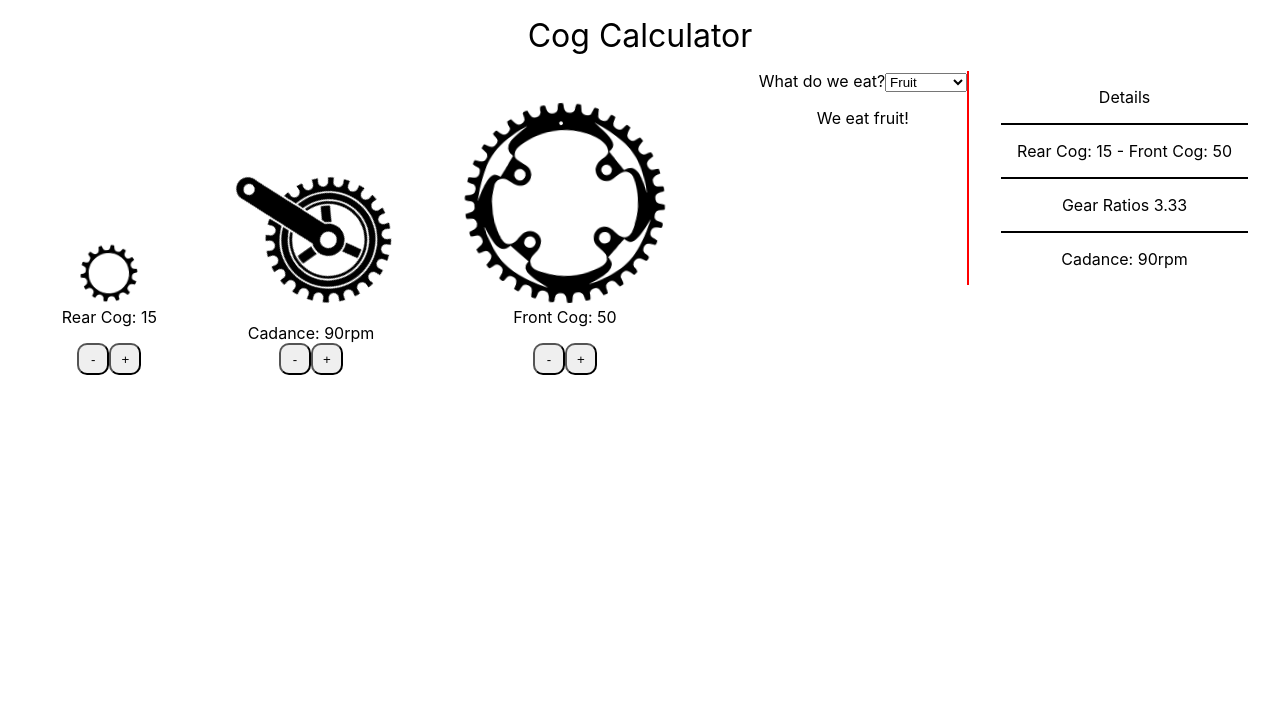
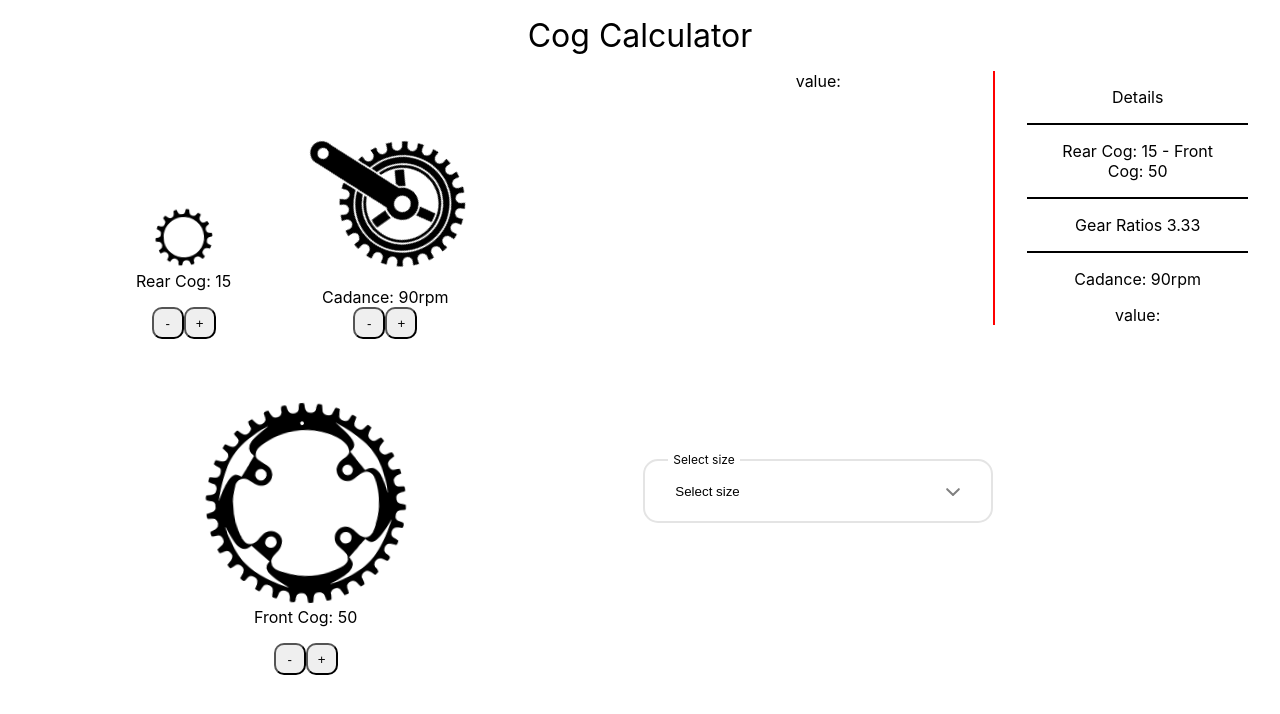
Before and after one commit to lucianboatright/Cog_Calc_tested, a React (Create React App) app: page / in a window 1280 px wide. Shown: the top 714 px of the page. Built offline with nearby package versions, Linux system fonts and the light colour scheme.

Commit message:
working state transfer into details

```diff
--- a/src/App.tsx
+++ b/src/App.tsx
@@ -1,4 +1,5 @@
-import React from 'react';
+import React, { useState } from 'react';
+import WheelSize from './components/Wheel/WheelSize';
 import './App.css';
 // import { Details } from './components/Details/Details'
 import RearCogProvider from './components/Context/RearCogContext';
@@ -11,10 +12,25 @@ import CrankProvider from './components/Context/CrankContext';
 // import WheelProvider from './components/Context/WheellContext';
 
 
-import WheelSize from './components/Wheel/WheelSize';
-
 
 function App() {
+
+  const [value, setValue] = useState<string>("");
+  const [text, setText] = useState<string>("")
+
+  const options = [
+    { text: "28 Inch", value: "635" },
+    { text: "27 Inch", value: "630" },
+    { text: "29 Inch / 700c", value: "622" },
+    { text: "26 Inch", value: "559" },
+    { text: "650b / 27.5 Inch", value: "584" },
+    { text: "24 Inch", value: "559" },
+    { text: "16 Inch", value: "349" }
+  ];
+  console.log(value);
+  console.log(text);
+  // console.log(text);
+
   return (
     <div className="App">
       <RearCogProvider>
@@ -29,10 +45,18 @@ function App() {
                     <DriveTrain />
                 </div>
                 <div>
-                    <WheelSize />
+                <div>value: {value}</div>
+                  <WheelSize
+                    label="Select size"
+                    placeholder="Select size"
+                    options={options}
+                    handleChange={(e: string) => setValue(e)}
+                    handleChangeText={(e: string) => setText(e)}
+                    // handleChange={(e: string) => setText(e)}
+                  />
                 </div>
                 <div className="Detials">
-                  <Details />
+                  <Details wheelSize={value} wheelType={text}/>
                 </div>
               </div>
             {/* </WheelProvider> */}
--- a/src/components/Details/Details.tsx
+++ b/src/components/Details/Details.tsx
@@ -9,7 +9,7 @@ import { CrankContext } from '../Context/CrankContext';
 // import './components/Wheel/wheelstyles.css';
 
 
-const Detail = () => {
+const Detail = ({ wheelSize, wheelType }) => {
     const {frontCog} = useContext(FrontCogContext)
     const {rearCog} = useContext(RearCogContext)
     const {crankRpm} = useContext(CrankContext)
@@ -27,7 +27,7 @@ const Detail = () => {
             <div className='Cogs_Display'><span data-testid="Details_Cogs_Rear">Rear Cog: {rearCog} - </span><span data-testid="Details_Cogs_Front">Front Cog: {frontCog}</span></div>
             <div className='Gear_ratio' data-testid="Gear_ratio">Gear Ratios {GearRatio}</div>
             <div className='Cadance_rpm_Datails' data-testid="Cadance_rpm_Datails">Cadance: {crankRpm}rpm </div>
-            {/* <div>value: {this.props.data}</div> */}
+            <div>value: {wheelType}</div>
         </div>
     )
 }
--- a/src/components/Wheel/WheelSize.tsx
+++ b/src/components/Wheel/WheelSize.tsx
@@ -1,43 +1,123 @@
-import React from 'react';
+import {
+    StyledContainer,
+    StyledDropDownButton,
+    StyledDropDownButtonArrow,
+    StyledDropDownContainer,
+    StyledDropDownDrawer,
+    StyledDropdownLabel,
+    StyledDropDownOption,
+    StyledDropDownText
+  } from "./styled";
+  import { FC, useState, createContext } from "react";
 
-const WheelSize = () => {
-    const options = [
-      { label: 'Fruit', value: 'fruit' },
-      { label: 'Vegetable', value: 'vegetable' },
-      { label: 'Meat', value: 'meat' },
-    ];
+  type Options = {
+    text: string;
+    value: string;
+  };
 
-    const [value, setValue] = React.useState('fruit');
 
-    const handleChange = (event) => {
-      setValue(event.target.value);
-    };
+  interface DropdownProps {
+    options: Array<Options>;
+    label?: string;
+    placeholder: string;
+    handleChange: Function;
+    handleChangeText: Function;
+  }
+
+  const WheelSize: FC<DropdownProps> = ({
+    options = [],
+    handleChange,
+    handleChangeText,
+    label,
+    placeholder
+  }) => {
+    const [value, setValue] = useState<string>(placeholder);
+    const [text, setText] = useState<string>(placeholder)
+    const [active, setActive] = useState<boolean>(false);
 
     return (
-      <div>
-        <Dropdown
-          label="What do we eat?"
-          options={options}
-          value={value}
-          onChange={handleChange}
-        />
-
-        <p>We eat {value}!</p>
-      </div>
-    );
-  };
-
-  const Dropdown = ({ label, value, options, onChange }) => {
-    return (
-      <label>
-        {label}
-        <select value={value} onChange={onChange}>
-          {options.map((option) => (
-            <option value={option.value}>{option.label}</option>
-          ))}
-        </select>
-      </label>
+      <StyledContainer>
+        <StyledDropDownContainer>
+          {label && <StyledDropdownLabel>{label}</StyledDropdownLabel>}
+          <StyledDropDownButton
+            disabled={options.length === 0}
+            onClick={() => setActive(!active)}
+          >
+            <StyledDropDownText active={options.length === 0}>
+              {options.length === 0
+                ? "Empty"
+                : options.filter((e) => value === e.value)[0]?.text || value}
+            </StyledDropDownText>
+            <StyledDropDownButtonArrow active={active} />
+          </StyledDropDownButton>
+          <StyledDropDownDrawer active={active}>
+            {options.map((option: Options, index: number) => (
+              <StyledDropDownOption
+                key={index}
+                onClick={() => {
+                  setValue(option.value);
+                  setText(option.text)
+                  handleChange(option.value);
+                  handleChangeText(option.text)
+                  setActive(false);
+                }}
+                selected={value === option.value}
+              >
+                {option.text}
+              </StyledDropDownOption>
+            ))}
+          </StyledDropDownDrawer>
+        </StyledDropDownContainer>
+      </StyledContainer>
     );
   };
 
   export default WheelSize;
+
+
+
+// import React from 'react';
+
+// const WheelSize = () => {
+//     const options = [
+//       { label: 'Fruit', value: 'fruit' },
+//       { label: 'Vegetable', value: 'vegetable' },
+//       { label: 'Meat', value: 'meat' },
+//     ];
+
+//     const [value, setValue] = React.useState('fruit');
+
+//     const handleChange = (event) => {
+//       setValue(event.target.value);
+//     };
+
+//     return (
+//       <div>
+//         <Dropdown
+//           label="What do we eat?"
+//           options={options}
+//           value={value}
+//           onChange={handleChange}
+//         />
+
+//         <p>We eat {value}!</p>
+//       </div>
+//     );
+//   };
+
+
+
+//   const Dropdown = ({ label, value, options, onChange }) => {
+//     return (
+//       <label>
+//         {label}
+//         <select value={value} onChange={onChange}>
+//           {options.map((option) => (
+//             <option value={option.value}>{option.label}</option>
+//           ))}
+//         </select>
+//       </label>
+//     );
+//   };
+
+//   export default WheelSize;
--- /dev/null
+++ b/src/components/Wheel/styled.ts
@@ -0,0 +1,140 @@
+import styled from "styled-components";
+
+interface OptionProps {
+  selected: boolean;
+}
+
+interface Active {
+  active: boolean;
+}
+
+export const StyledContainer = styled.div`
+  width: 100%;
+  height: 100vh;
+  display: flex;
+  justify-content: center;
+  align-items: center;
+`;
+
+export const StyledDropDownContainer = styled.div`
+  position: relative;
+  min-width: 350px;
+`;
+
+export const StyledDropDownButton = styled.button`
+  position: relative;
+  width: 100%;
+  padding: 20px 30px;
+  display: flex;
+  align-items: center;
+  justify-content: space-between;
+  background: #fff;
+  border: 2px solid #e4e4e4;
+  outline: none;
+  border-radius: 15px;
+  cursor: pointer;
+  z-index: 99;
+`;
+
+export const StyledDropDownButtonArrow = styled.div<Active>`
+  position: relative;
+  pointer-events: none;
+  width: 20px;
+  height: 20px;
+
+  ::after {
+    position: absolute;
+    top: 50%;
+    right: 0;
+    margin: auto 0;
+    content: " ";
+    width: 10px;
+    height: 2px;
+    background: #808080;
+    border-radius: 10px;
+    transform: ${(props) =>
+      props.active ? "rotate(45deg)" : "rotate(-45deg)"};
+    transition: all ease-out 0.15s;
+  }
+
+  ::before {
+    position: absolute;
+    top: 50%;
+    right: 30%;
+    margin: auto 0;
+    content: " ";
+    width: 10px;
+    height: 2px;
+    background: #808080;
+    border-radius: 10px;
+    transform: ${(props) =>
+      props.active ? "rotate(-45deg)" : "rotate(45deg)"};
+    transition: all ease-out 0.15s;
+  }
+`;
+
+export const StyledDropDownDrawer = styled.div<Active>`
+  position: absolute;
+  top: 70px;
+  left: 0;
+  width: 100%;
+  height: ${(props) => (props.active ? "200px" : "20px")};
+  border-radius: 15px;
+  visibility: ${(props) => (props.active ? "visible" : "hidden")};
+  pointer-events: ${(props) => (props.active ? "auto" : "none")};
+  background: #fff;
+  border: 2px solid #e4e4e4;
+  outline: none;
+  border-radius: 15px;
+  overflow-y: auto;
+  overflow-x: hidden;
+  transition: all ease-out 0.15s;
+
+  ::-webkit-scrollbar {
+    display: none;
+    width: 5px;
+    background: transparent;
+    margin: 0 10px;
+  }
+
+  ::-webkit-scrollbar-track {
+    background: #e4e4e4;
+  }
+
+  ::-webkit-scrollbar-thumb {
+    background-color: #c4c4c4;
+    border-radius: 15px;
+  }
+
+  ::-webkit-scrollbar-button {
+    display: none;
+  }
+`;
+
+export const StyledDropDownOption = styled.div<OptionProps>`
+  padding: 15px;
+  background: ${(props) => (props.selected ? "#808080" : "#fff")};
+  color: ${(props) => (props.selected ? "#fff" : "#000")};
+  text-align: left;
+  cursor: pointer;
+
+  :hover {
+    background: #e4e4e4;
+    color: #000;
+  }
+`;
+
+export const StyledDropDownText = styled.div<Active>`
+  color: ${(props) => (!props.active ? "#000" : "#e4e4e4")};
+`;
+
+export const StyledDropdownLabel = styled.div`
+  position: absolute;
+  top: -12.5px;
+  left: 25px;
+  font-size: 12px;
+  background: #fff;
+  color: #000;
+  z-index: 999;
+  padding: 5px;
+`;
```
